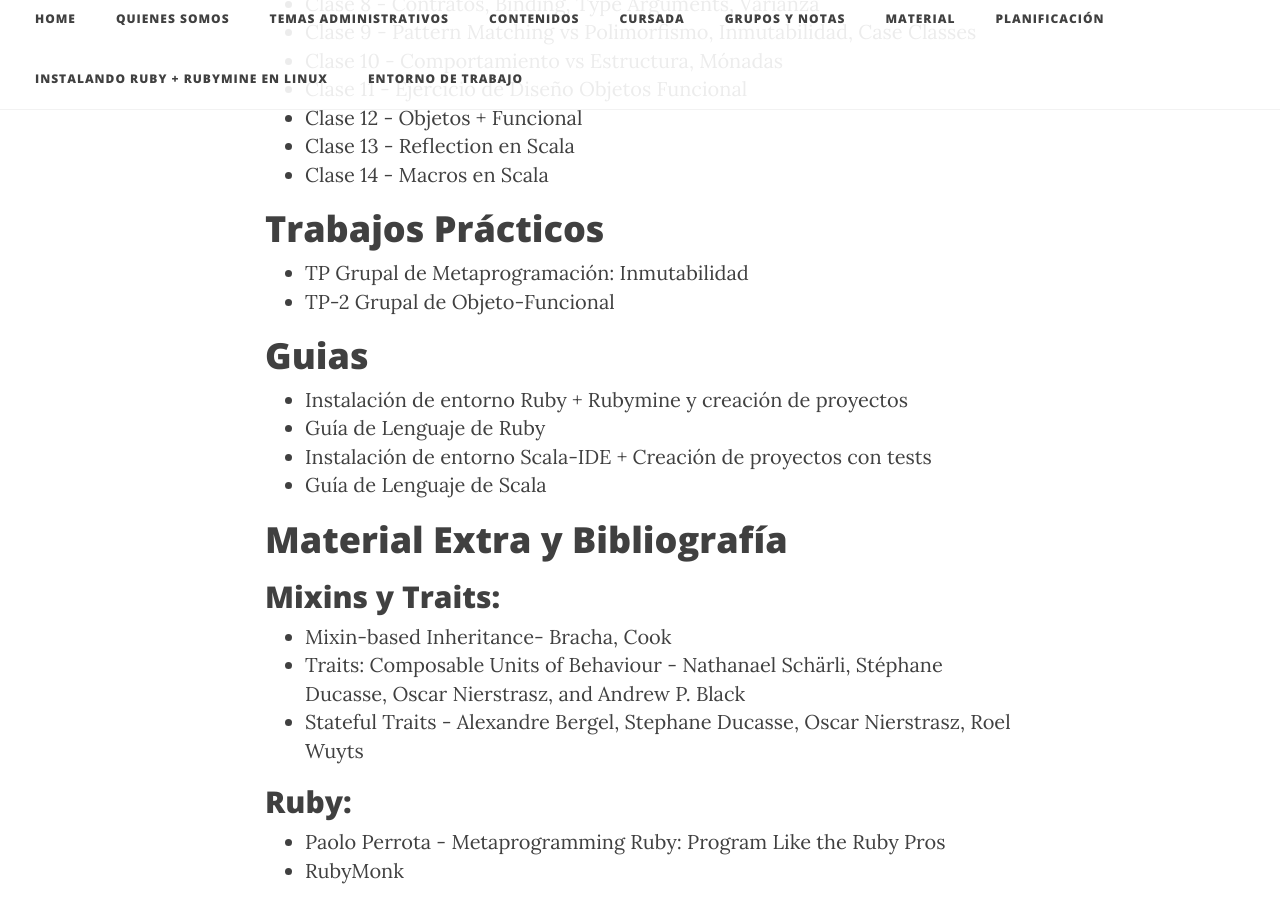
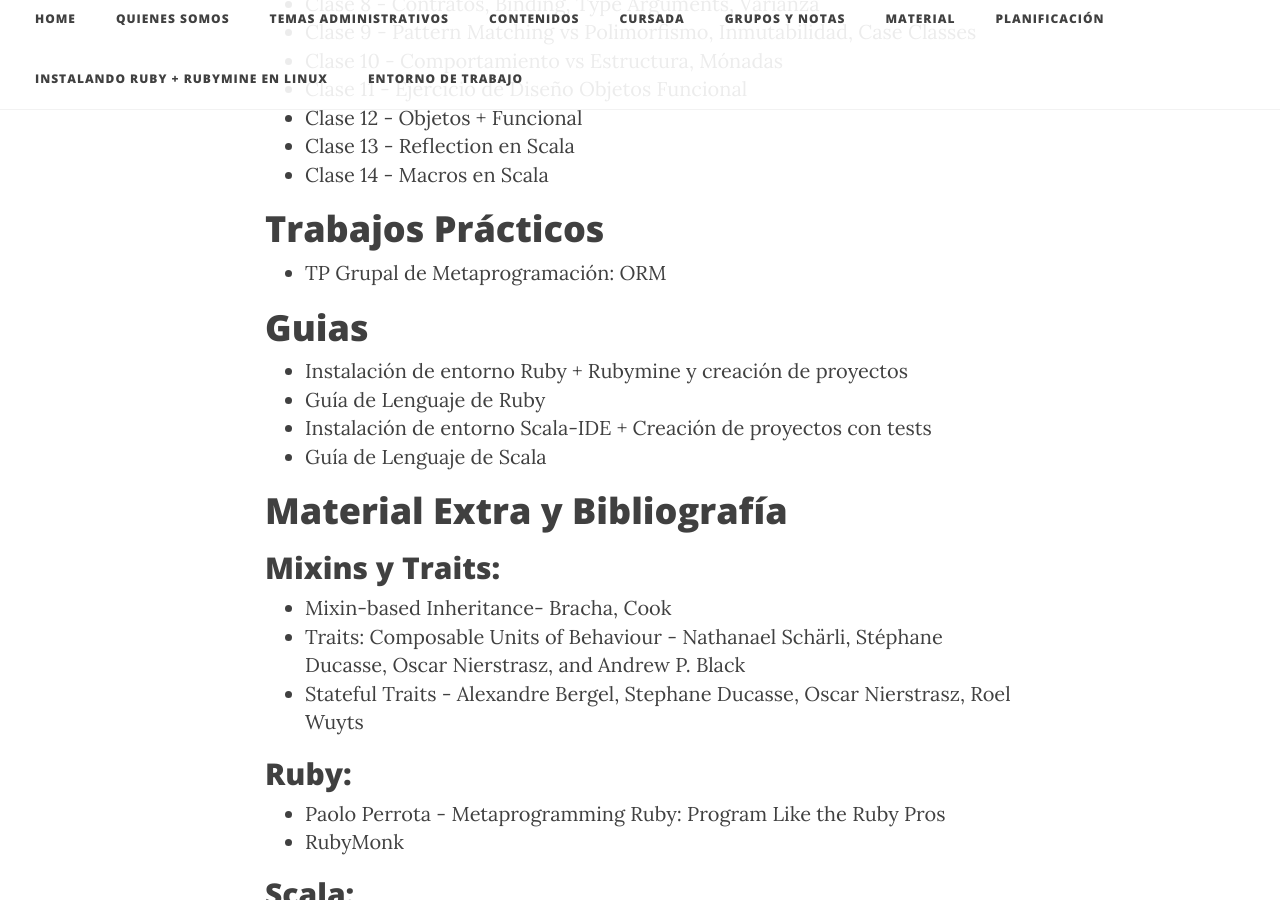
Before and after one commit to tadp-utn-frba/tadp-utn-frba.github.io, a Jekyll site: the page built from material.md, in a window 1280 px wide and 900 px high, scrolled down 752 px. Built offline with Jekyll 4.4.1, drawn with Linux system fonts in a browser that asks for light colours; nearby versions of some CDN libraries.

Commit message:
Changed assignment link

```diff
--- a/material.md
+++ b/material.md
@@ -22,8 +22,7 @@ permalink: /material/
 * [Clase 14 - Macros en Scala](/scripts/clase_14/)
 
 # Trabajos Prácticos
-* [TP Grupal de Metaprogramación: Inmutabilidad](https://docs.google.com/document/d/10DDFnkpSp6Rq8VPCV-nQo2ggl1KVJRyBB3n3-16ZukE/pub)
-* [TP-2 Grupal de Objeto-Funcional](https://docs.google.com/document/d/1x_1vhrX2rD_U4WcTiSlAqzRHJITMEwVAVFh46J1nv_I/pub)
+* [TP Grupal de Metaprogramación: ORM](https://docs.google.com/document/d/1vcO9zEx9IXBpozApFpZ2tBKyhY4K4jqjjP5g0fqEU84/edit?usp=sharing)
 
 # Guias
 
```
